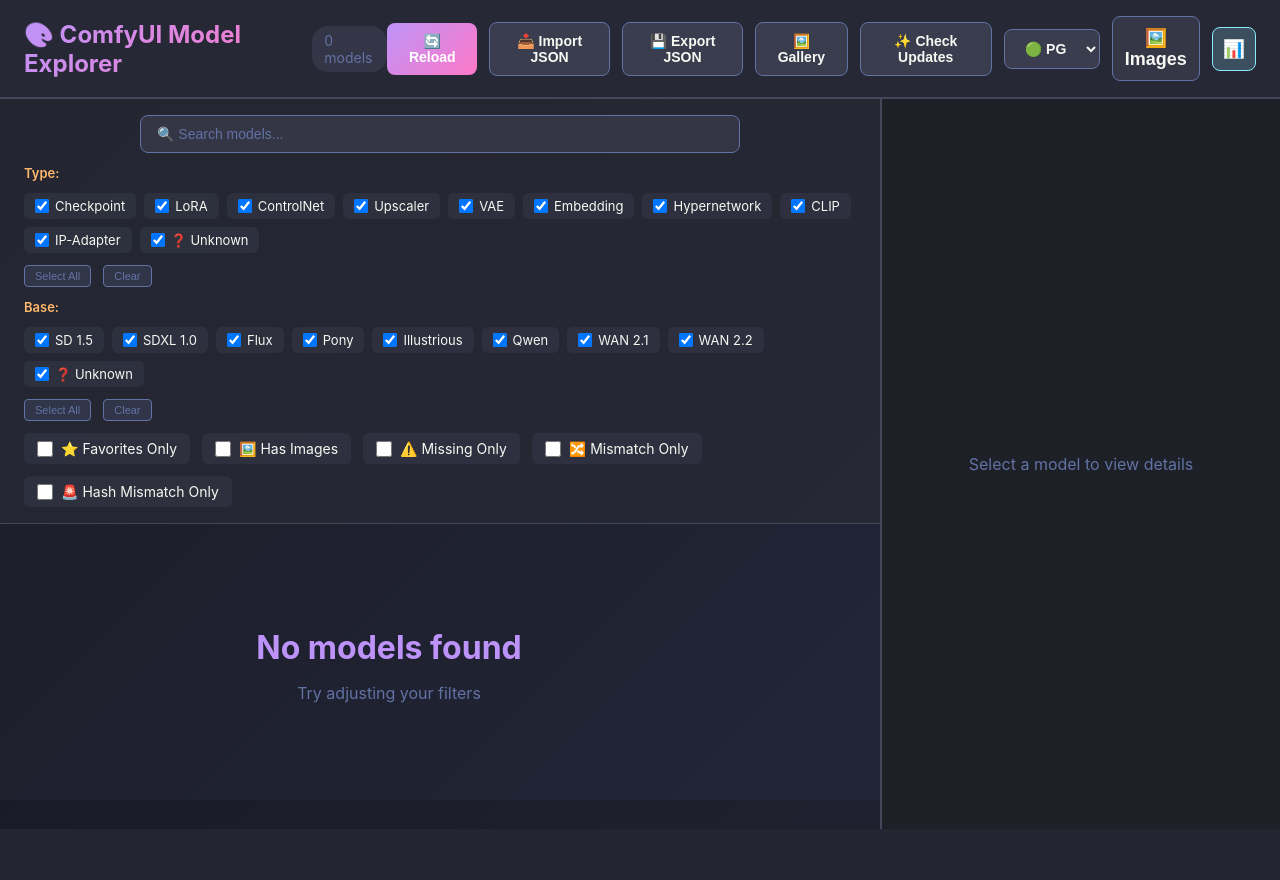
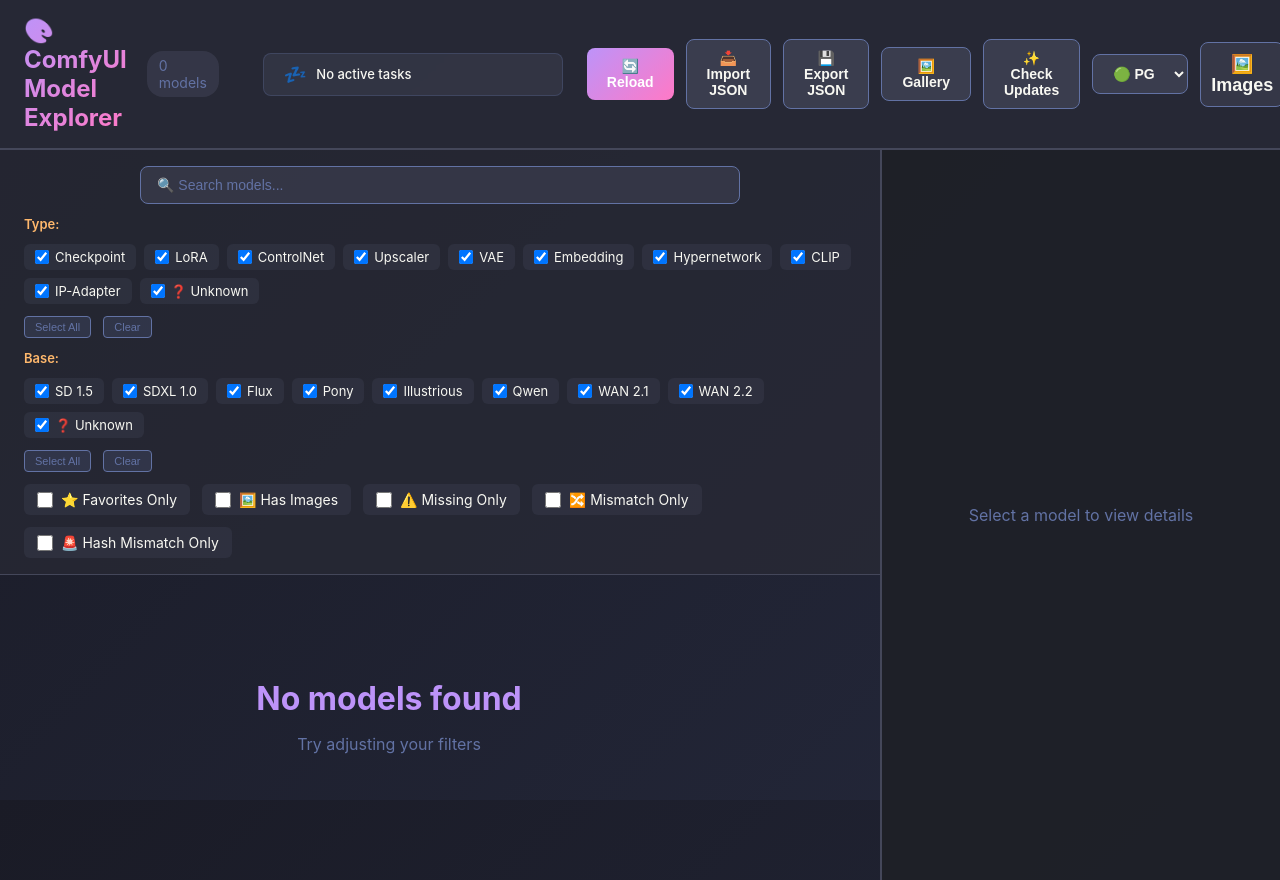
Before and after one commit to Buzimu/checkpoint-explorer, a Flask app: page / in a window 1280 px wide. Before the commit the page ends 829 px from the top, so only its background shows below. Run offline with Flask 3, Linux system fonts and the light colour scheme; data that the repository does not hold is empty; some libraries are stand-ins or nearby versions.

Commit message:
feat: Replace activity log button with a news ticker for real-time updates

```diff
--- a/app/static/css/style.css
+++ b/app/static/css/style.css
@@ -1697,100 +1697,252 @@
   font-weight: 600;
 }
 
-/* Activity Log Button */
-.btn-activity {
+/* Activity News Ticker */
+.activity-ticker {
+  flex: 1;
+  margin-left: 24px;
+  margin-right: 24px;
   position: relative;
-  padding: 10px;
-  background: rgba(139, 233, 253, 0.2);
-  border: 1px solid #8be9fd;
-  color: #8be9fd;
+  min-width: 300px;
+  max-width: 600px;
+}
+
+.ticker-content {
+  display: flex;
+  align-items: center;
+  gap: 10px;
+  padding: 10px 20px;
+  background: rgba(68, 71, 90, 0.4);
+  border: 1px solid rgba(98, 114, 164, 0.3);
+  border-radius: 8px;
+  cursor: default;
+  overflow: hidden;
+  white-space: nowrap;
+  transition: all 0.3s ease;
+  position: relative;
+}
+
+.ticker-content:hover {
+  background: rgba(68, 71, 90, 0.6);
+  border-color: rgba(189, 147, 249, 0.5);
+  box-shadow: 0 4px 15px rgba(189, 147, 249, 0.2);
+}
+
+.ticker-icon {
   font-size: 18px;
-  cursor: help;
-}
-
-.btn-activity:hover {
-  background: rgba(139, 233, 253, 0.3);
-  border-color: #8be9fd;
-}
-
-/* Activity Log Tooltip */
-.activity-log-tooltip {
+  flex-shrink: 0;
+  animation: pulse 2s ease-in-out infinite;
+}
+
+@keyframes pulse {
+  0%, 100% {
+    opacity: 1;
+    transform: scale(1);
+  }
+  50% {
+    opacity: 0.7;
+    transform: scale(1.1);
+  }
+}
+
+.ticker-text {
+  font-size: 13px;
+  color: #f8f8f2;
+  font-weight: 500;
+  overflow: hidden;
+  text-overflow: ellipsis;
+  white-space: nowrap;
+  flex: 1;
+}
+
+.ticker-text.scrolling {
+  animation: scrollText 15s linear infinite;
+}
+
+@keyframes scrollText {
+  0% {
+    transform: translateX(0%);
+  }
+  100% {
+    transform: translateX(-50%);
+  }
+}
+
+/* Ticker Queue (Plex-style) */
+.ticker-queue {
   position: absolute;
-  top: calc(100% + 10px);
+  top: calc(100% + 12px);
+  left: 0;
   right: 0;
-  width: 400px;
-  max-height: 500px;
   background: #282a36;
   border: 2px solid #44475a;
   border-radius: 12px;
-  box-shadow: 0 8px 32px rgba(0, 0, 0, 0.5);
+  box-shadow: 0 8px 32px rgba(0, 0, 0, 0.6);
   z-index: 9999;
-  overflow: hidden;
+  max-height: 400px;
+  overflow-y: auto;
   display: none;
-}
-
-.btn-activity:hover .activity-log-tooltip {
+  animation: slideDown 0.25s ease;
+}
+
+@keyframes slideDown {
+  from {
+    opacity: 0;
+    transform: translateY(-10px);
+  }
+  to {
+    opacity: 1;
+    transform: translateY(0);
+  }
+}
+
+.activity-ticker:hover .ticker-queue {
   display: block;
-  animation: fadeInDown 0.2s ease;
-}
-
-.activity-log-header {
-  padding: 16px;
+}
+
+.ticker-queue-header {
+  padding: 16px 20px;
   background: rgba(68, 71, 90, 0.5);
   border-bottom: 1px solid #44475a;
   font-weight: 600;
   color: #f8f8f2;
-  font-size: 14px;
+  font-size: 13px;
   text-transform: uppercase;
   letter-spacing: 0.5px;
-}
-
-.activity-log-empty {
+  display: flex;
+  align-items: center;
+  gap: 8px;
+}
+
+.ticker-queue-header::before {
+  content: "📋";
+  font-size: 16px;
+}
+
+.ticker-queue-empty {
   padding: 32px;
   text-align: center;
   color: #6272a4;
   font-style: italic;
-}
-
-.activity-log-item {
-  padding: 12px 16px;
+  font-size: 13px;
+}
+
+.ticker-queue-item {
+  padding: 14px 20px;
   border-bottom: 1px solid rgba(68, 71, 90, 0.3);
-  transition: background 0.2s ease;
-}
-
-.activity-log-item:hover {
+  transition: all 0.2s ease;
+  cursor: default;
+  position: relative;
+}
+
+.ticker-queue-item:hover {
   background: rgba(68, 71, 90, 0.3);
 }
 
-.activity-log-item:last-child {
+.ticker-queue-item:last-child {
   border-bottom: none;
 }
 
-.activity-log-item.success {
+.ticker-queue-item.active {
+  background: rgba(189, 147, 249, 0.1);
+  border-left: 3px solid #bd93f9;
+}
+
+.ticker-queue-item.success {
   border-left: 3px solid #50fa7b;
 }
 
-.activity-log-item.error {
+.ticker-queue-item.error {
   border-left: 3px solid #ff5555;
 }
 
-.activity-log-time {
+.ticker-queue-item.pending {
+  border-left: 3px solid #f1fa8c;
+}
+
+.ticker-queue-time {
   font-size: 10px;
   color: #6272a4;
   margin-bottom: 4px;
-}
-
-.activity-log-content {
-  font-size: 12px;
+  text-transform: uppercase;
+  letter-spacing: 0.5px;
+}
+
+.ticker-queue-content {
+  font-size: 13px;
   color: #f8f8f2;
-  line-height: 1.4;
-}
-
-.activity-log-details {
+  line-height: 1.5;
+  display: flex;
+  align-items: start;
+  gap: 8px;
+}
+
+.ticker-queue-icon {
+  font-size: 16px;
+  flex-shrink: 0;
+  margin-top: 2px;
+}
+
+.ticker-queue-text {
+  flex: 1;
+}
+
+.ticker-queue-details {
   font-size: 11px;
   color: #8be9fd;
-  margin-top: 4px;
-  padding-left: 12px;
+  margin-top: 6px;
+  padding-left: 24px;
+  opacity: 0.9;
+}
+
+.ticker-queue-status {
+  display: inline-block;
+  padding: 2px 8px;
+  border-radius: 4px;
+  font-size: 10px;
+  font-weight: 600;
+  text-transform: uppercase;
+  letter-spacing: 0.5px;
+  margin-left: 8px;
+}
+
+.ticker-queue-status.running {
+  background: rgba(189, 147, 249, 0.2);
+  color: #bd93f9;
+}
+
+.ticker-queue-status.completed {
+  background: rgba(80, 250, 123, 0.2);
+  color: #50fa7b;
+}
+
+.ticker-queue-status.failed {
+  background: rgba(255, 85, 85, 0.2);
+  color: #ff5555;
+}
+
+.ticker-queue-status.pending {
+  background: rgba(241, 250, 140, 0.2);
+  color: #f1fa8c;
+}
+
+/* Scrollbar styling for queue */
+.ticker-queue::-webkit-scrollbar {
+  width: 8px;
+}
+
+.ticker-queue::-webkit-scrollbar-track {
+  background: rgba(68, 71, 90, 0.3);
+  border-radius: 0 12px 12px 0;
+}
+
+.ticker-queue::-webkit-scrollbar-thumb {
+  background: rgba(98, 114, 164, 0.5);
+  border-radius: 4px;
+}
+
+.ticker-queue::-webkit-scrollbar-thumb:hover {
+  background: rgba(98, 114, 164, 0.7);
 }
 
 /* Version List */
@@ -1967,9 +2119,17 @@
 
 /* Responsive */
 @media (max-width: 768px) {
-  .activity-log-tooltip {
+  .activity-ticker {
+    min-width: 200px;
+    max-width: 400px;
+    margin-left: 12px;
+    margin-right: 12px;
+  }
+
+  .ticker-queue {
     width: calc(100vw - 40px);
-    right: -20px;
+    left: 50%;
+    transform: translateX(-50%);
   }
 
   .version-item {
--- a/app/static/js/app.js
+++ b/app/static/js/app.js
@@ -78,7 +78,7 @@
 
       const result = await response.json();
       if (result.success) {
-        this.updateActivityButton(result.activities);
+        this.updateActivityTicker(result.activities);
       }
     } catch (error) {
       console.error("Failed to load activity log:", error);
@@ -681,41 +681,84 @@
     });
   }
 
-  updateActivityButton(activities) {
-    const btn = document.getElementById("activityBtn");
-    if (!btn) return;
-
-    // Update tooltip with activities
-    let tooltip = '<div class="activity-log-tooltip">';
-    tooltip += '<div class="activity-log-header">Recent Activity</div>';
-
+  updateActivityTicker(activities) {
+    const tickerContent = document.getElementById("tickerContent");
+    const tickerQueue = document.getElementById("tickerQueue");
+
+    if (!tickerContent || !tickerQueue) return;
+
+    // Update the main ticker with the current active task
     if (activities.length === 0) {
-      tooltip += '<div class="activity-log-empty">No recent activity</div>';
-    } else {
-      activities.forEach((activity) => {
+      tickerContent.innerHTML = `
+        <span class="ticker-icon">💤</span>
+        <span class="ticker-text">No active tasks</span>
+      `;
+      tickerQueue.innerHTML = `
+        <div class="ticker-queue-header">Task Queue</div>
+        <div class="ticker-queue-empty">No pending tasks</div>
+      `;
+      return;
+    }
+
+    // Get the most recent activity (current task)
+    const currentActivity = activities[0];
+    const statusIcon = this.getActivityIcon(currentActivity);
+    const statusClass = currentActivity.status === "success" ? "success" :
+                       currentActivity.status === "error" ? "error" : "pending";
+
+    // Update main ticker display
+    const tickerText = `${currentActivity.action}: ${currentActivity.modelName}`;
+    const textElement = `<span class="ticker-text ${tickerText.length > 50 ? 'scrolling' : ''}">${tickerText}</span>`;
+
+    tickerContent.innerHTML = `
+      <span class="ticker-icon">${statusIcon}</span>
+      ${textElement}
+    `;
+
+    // Build the queue display
+    let queueHTML = '<div class="ticker-queue-header">Task Queue</div>';
+
+    if (activities.length > 0) {
+      activities.forEach((activity, index) => {
         const time = new Date(activity.timestamp).toLocaleTimeString();
-        const icon = activity.status === "success" ? "✅" : "❌";
-        const statusClass = activity.status === "success" ? "success" : "error";
-
-        tooltip += `
-        <div class="activity-log-item ${statusClass}">
-          <div class="activity-log-time">${time}</div>
-          <div class="activity-log-content">
-            ${icon} ${activity.action}: ${activity.modelName}
-            ${
-              activity.details
-                ? `<div class="activity-log-details">${activity.details}</div>`
-                : ""
-            }
+        const icon = this.getActivityIcon(activity);
+        const itemStatusClass = activity.status === "success" ? "success" :
+                               activity.status === "error" ? "error" :
+                               index === 0 ? "active" : "pending";
+        const statusBadge = index === 0 ? "running" :
+                           activity.status === "success" ? "completed" :
+                           activity.status === "error" ? "failed" : "pending";
+
+        queueHTML += `
+          <div class="ticker-queue-item ${itemStatusClass}">
+            <div class="ticker-queue-time">${time}</div>
+            <div class="ticker-queue-content">
+              <span class="ticker-queue-icon">${icon}</span>
+              <div class="ticker-queue-text">
+                <strong>${activity.action}</strong>: ${activity.modelName}
+                <span class="ticker-queue-status ${statusBadge}">${statusBadge}</span>
+                ${activity.details ? `<div class="ticker-queue-details">${activity.details}</div>` : ''}
+              </div>
+            </div>
           </div>
-        </div>
-      `;
+        `;
       });
     }
 
-    tooltip += "</div>";
-
-    btn.setAttribute("data-tooltip", tooltip);
+    tickerQueue.innerHTML = queueHTML;
+  }
+
+  getActivityIcon(activity) {
+    if (activity.status === "success") return "✅";
+    if (activity.status === "error") return "❌";
+
+    // Default icons based on action type
+    if (activity.action && activity.action.toLowerCase().includes("scrape")) return "🔍";
+    if (activity.action && activity.action.toLowerCase().includes("download")) return "⬇️";
+    if (activity.action && activity.action.toLowerCase().includes("update")) return "🔄";
+    if (activity.action && activity.action.toLowerCase().includes("scan")) return "📊";
+
+    return "⚙️"; // Default gear icon
   }
 
   resetFiltersToDefaults() {
--- a/app/templates/index.html
+++ b/app/templates/index.html
@@ -12,6 +12,17 @@
       <div class="header-left">
         <h1 class="app-title">🎨 ComfyUI Model Explorer</h1>
         <span class="model-count" id="modelCount">0 models</span>
+        <!-- Activity News Ticker -->
+        <div class="activity-ticker" id="activityTicker">
+          <div class="ticker-content" id="tickerContent">
+            <span class="ticker-icon">💤</span>
+            <span class="ticker-text">No active tasks</span>
+          </div>
+          <div class="ticker-queue" id="tickerQueue">
+            <div class="ticker-queue-header">Task Queue</div>
+            <div class="ticker-queue-empty">No pending tasks</div>
+          </div>
+        </div>
       </div>
       <div class="header-right">
         <button class="btn btn-primary" id="loadJsonBtn">🔄 Reload</button>
@@ -56,18 +67,6 @@
           title="Showing images only (click to include videos)"
         >
           🖼️ Images
-        </button>
-
-        <button
-          class="btn btn-icon btn-activity"
-          id="activityBtn"
-          title="Recent Activity"
-        >
-          📊
-          <div class="activity-log-tooltip" id="activityTooltip">
-            <div class="activity-log-header">Recent Activity</div>
-            <div class="activity-log-empty">Hover to see recent activity</div>
-          </div>
         </button>
       </div>
     </header>
```
